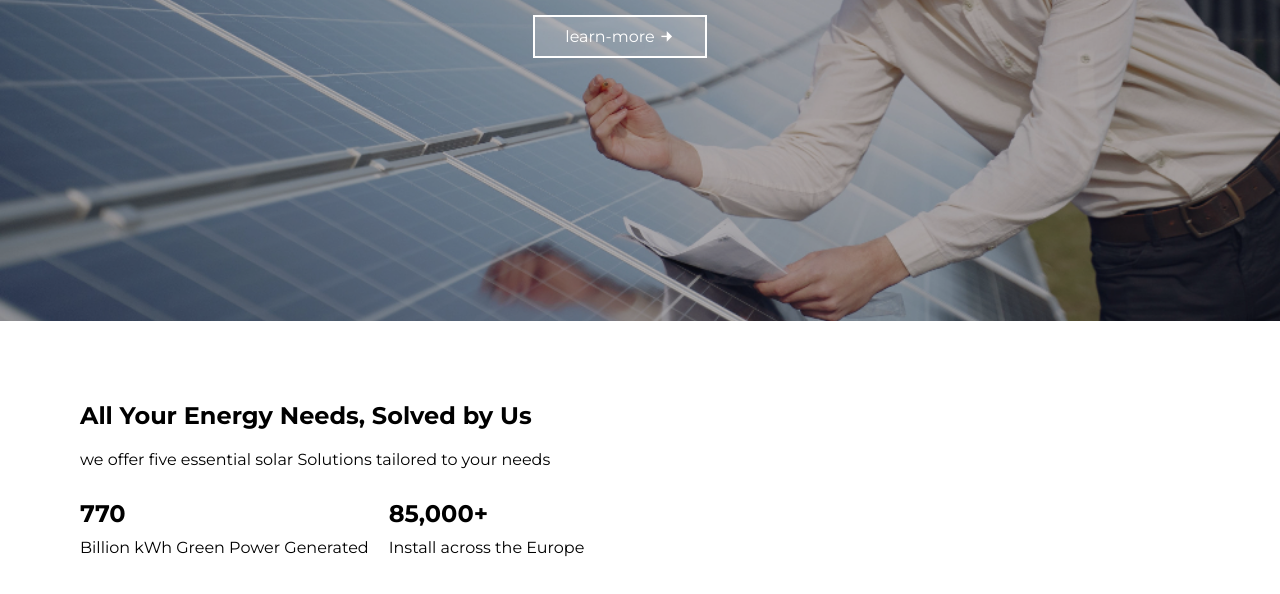
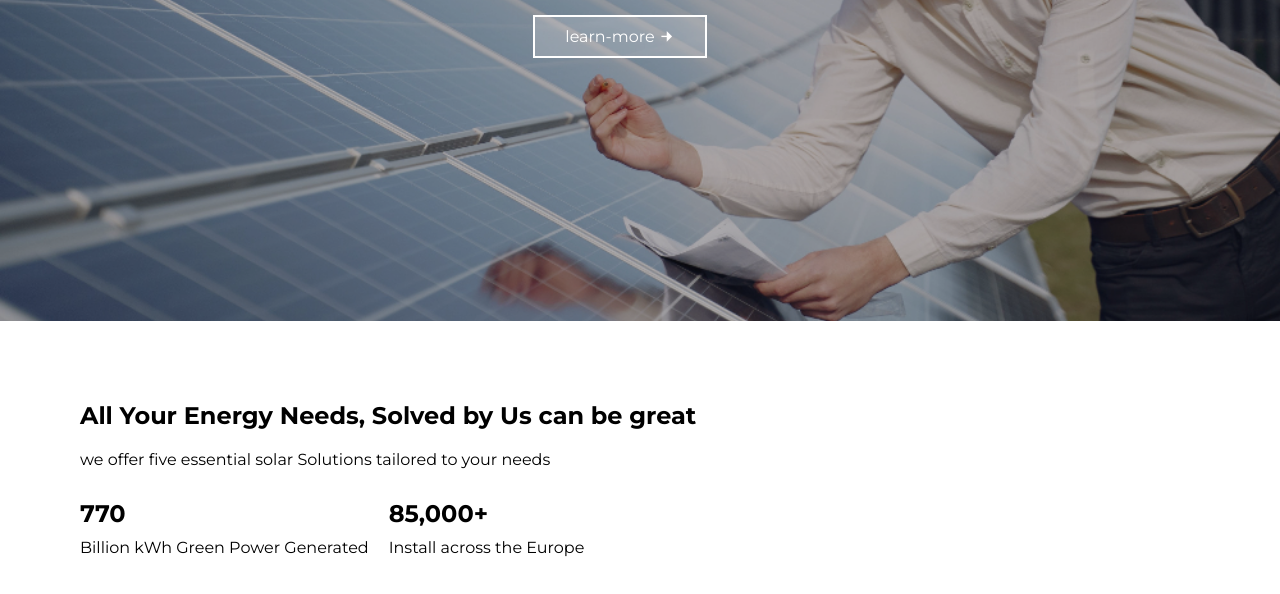
Before and after one commit to Emperooid/Solar-Website, a plain HTML site: page about.html in a window 1280 px wide. Shown: the part 179-773 px from the top of the page. Drawn offline with nearby package versions, Linux system fonts and the light colour scheme.

Commit message:
add new text

```diff
--- a/about.html
+++ b/about.html
@@ -35,7 +35,7 @@
         <div class="section-2-b">
             <div class="section-2-b-content-i">
                 <h1>
-                    All Your Energy Needs, Solved by Us
+                    All Your Energy Needs, Solved by Us can be great
                 </h1>
                 <p>we offer five essential solar Solutions tailored to your needs</p>
                 <div>
```
